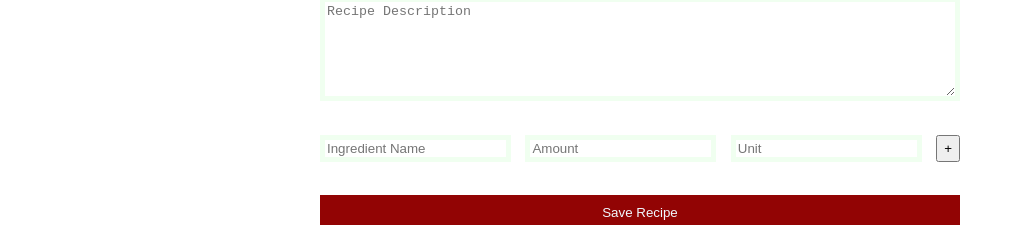
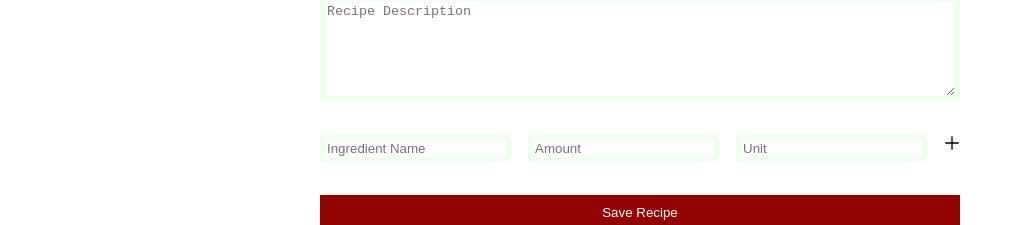
Before and after one commit to metalloid66/BunPlan, a React (Create React App) app: page / in a window 1280 px wide. Shown: the part 376-601 px from the top of the page, without its empty margins (0-1014 px from the left). Built offline with nearby package versions, Linux system fonts and the light colour scheme; no server answers.

Commit message:
before fucking up the code

```diff
--- a/src/App.js
+++ b/src/App.js
@@ -3,9 +3,10 @@ import RecipeAddForm from "./components/RecipeAddForm";
 import { useState, useEffect } from "react";
 
 function App() {
+  // define states
   let [formControlState, setFormControlState] = useState({
     addNewIng: false,
-    ingCounter: 0,
+    ingCounter: 1,
   });
   let [showRecipeState, setRecipeState] = useState([]);
 
@@ -26,14 +27,26 @@ function App() {
     return data;
   }
 
-  // Add new ing
+  // Add new ing in form
   function addIngHandler(e) {
     e.preventDefault();
     setFormControlState({
-      addNewIng: !formControlState.addNewIng,
-      ingCounter: formControlState.ingCounter++,
+      ...formControlState,
+      ingCounter: formControlState.ingCounter + 1,
+      addNewIng: true,
     });
     console.log(formControlState.addNewIng, formControlState.ingCounter);
+  }
+
+  // Remove ing from form
+  function removeIngHandler(e) {
+    e.preventDefault();
+    setFormControlState({
+      ...formControlState,
+      filterArray: e.target.dataset.ingid,
+      // ingCounter: formControlState.ingCounter - 1,
+    });
+    console.log("removed ing");
   }
 
   // Rendering
@@ -41,8 +54,10 @@ function App() {
     <div className="App">
       <RecipeAddForm
         addIng={addIngHandler}
+        removeIng={removeIngHandler}
         allowAddIng={formControlState.addNewIng}
-        ingNum={formControlState.ingCounter}
+        ingCounter={formControlState.ingCounter}
+        filterArray={formControlState.filterArray}
       />
       <h1>{formControlState.ingCounter}</h1>
     </div>
--- a/src/components/RecipeAddForm.jsx
+++ b/src/components/RecipeAddForm.jsx
@@ -1,21 +1,35 @@
 import React from "react";
+import { IoMdSettings } from "react-icons/io";
 import RecipeAddFormIng from "./RecipeAddFormIng";
 export default function RecipeAddForm(props) {
   let ingArray = [];
-  ingArray[props.ingNum] = (
-    <RecipeAddFormIng addIng={props.addIng} allowAddIng={props.allowAddIng} />
-  );
+  for (let i = 0; i < props.ingCounter; i++) {
+    ingArray.push(
+      <RecipeAddFormIng
+        id={Math.floor(Math.random() * 10000 + 1)}
+        key={i}
+        addIng={props.addIng}
+        removeIng={props.removeIng}
+        allowAddIng={props.allowAddIng}
+        removePlus={i === 0 ? false : true}
+      />
+    );
+  }
+
+  // ingArray = ingArray.filter((ing) => {
+  //   console.log(`clicked id: ${ing.props.id}, filter id: ${props.filterArray}`);
+  //   return ing.props.id !== props.filterArray;
+  // });
+
   return (
     <div className="add-form-container">
       {/* <button className="btn close-btn">Close</button> */}
       <form className="add-form">
         <input type="text" placeholder="Recipe Name" />
         <textarea placeholder="Recipe Description" />
-        {/* <RecipeAddFormIng
-          addIng={props.addIng}
-          allowAddIng={props.allowAddIng}
-        /> */}
-        {ingArray.map((ing) => ing)}
+        {ingArray.map((ing) => {
+          return ing;
+        })}
         <button className="submit-form-btn">Save Recipe</button>
       </form>
     </div>
--- a/src/components/RecipeAddFormIng.jsx
+++ b/src/components/RecipeAddFormIng.jsx
@@ -1,4 +1,5 @@
 import React from "react";
+import { GrAdd, GrFormSubtract } from "react-icons/gr";
 
 export default function RecipeAddFormIng(props) {
   return (
@@ -6,8 +7,10 @@ export default function RecipeAddFormIng(props) {
       <input type="text" placeholder="Ingredient Name" />
       <input type="number" placeholder="Amount" />
       <input type="text" placeholder="Unit" />
-      <button onClick={props.addIng}>+</button>
-      {props.allowAddIng === true ? <button>-</button> : null}
+      {props.removePlus === true ? null : <GrAdd onClick={props.addIng} />}
+      {props.allowAddIng === true ? (
+        <GrFormSubtract data-ingid={props.id} onClick={props.removeIng} />
+      ) : null}
     </div>
   );
 }
--- a/src/index.js
+++ b/src/index.js
@@ -2,7 +2,8 @@ import React from "react";
 import ReactDOM from "react-dom";
 import App from "./App";
 import "./index.css";
-
+// const reactEl = <h3 jeff={15}>hi</h3>;
+// console.log(reactEl.props.jeff);
 ReactDOM.render(
   <React.StrictMode>
     <App />
```
